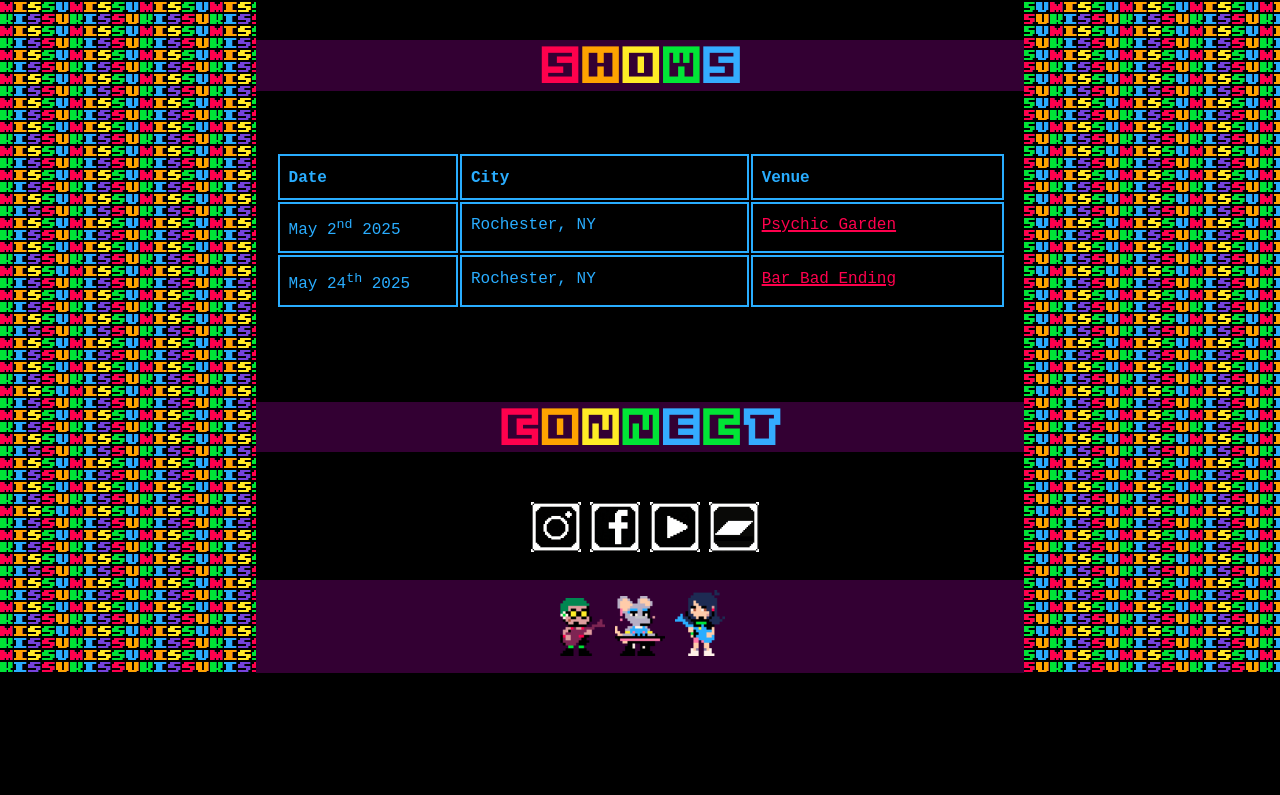
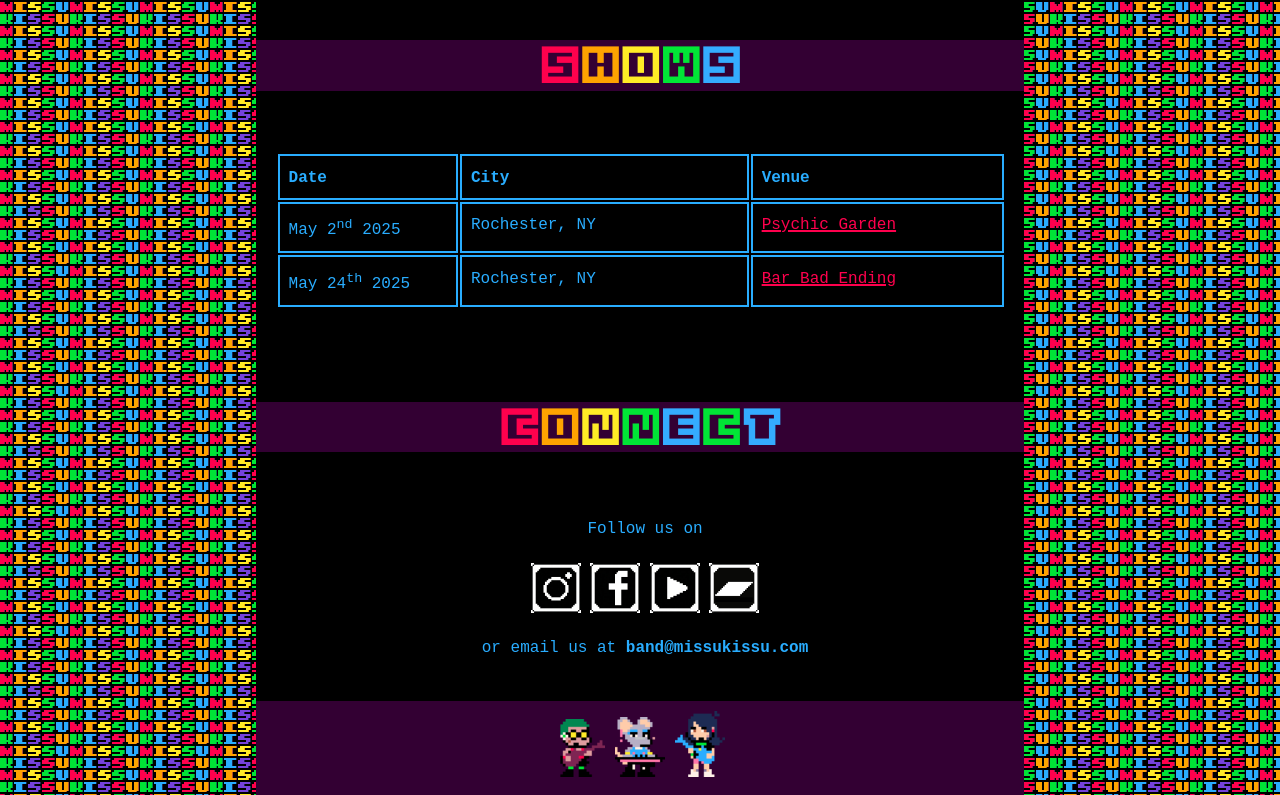
Before and after one commit to MISSUKISSU/missukissu.github.io, a plain HTML site: page index.html in a window 1280 px wide. Shown: the part 1272-2067 px from the top of the page. Before the commit the page ends 1945 px from the top, so only its background shows below. Drawn offline with Linux system fonts and the light colour scheme; a web font is replaced by a local one.

Commit message:
updates connect

```diff
--- a/index.html
+++ b/index.html
@@ -79,10 +79,14 @@
 <h2 id="connect">Connect</h2>
 <div class='content-section'>
   <div style='text-align: center;'>
+    <p>Follow us on</p>
     <a href="https://www.instagram.com/missukissuband/"><img src='images/social-media-icons/instagram-social-icon.jpg' class='social-media-icon' /></a>
     <a href="https://www.instagram.com/missukissuband/"><img src='images/social-media-icons/facebook-social-icon.jpg' class='social-media-icon' /></a>
     <a href="https://www.youtube.com/@missu-kissu"><img src='images/social-media-icons/youtube-social-icon.jpg' class='social-media-icon' /></a>
     <a href="https://missukissu.bandcamp.com"><img src='images/social-media-icons/bandcamp-social-icon.png' class='social-media-icon' /></a>
+  <p>
+    or email us at <strong>band@missukissu.com</strong>
+  </p>
   </div>
 </div>
 
```
